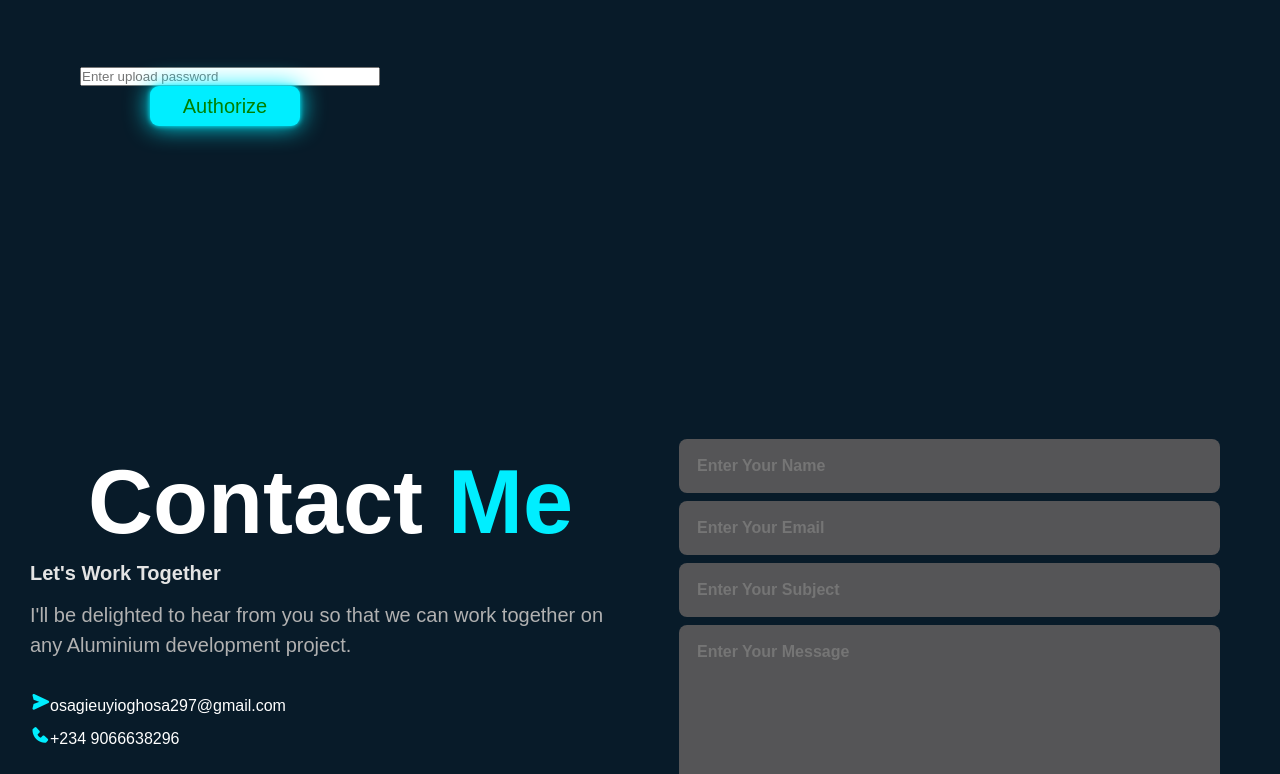
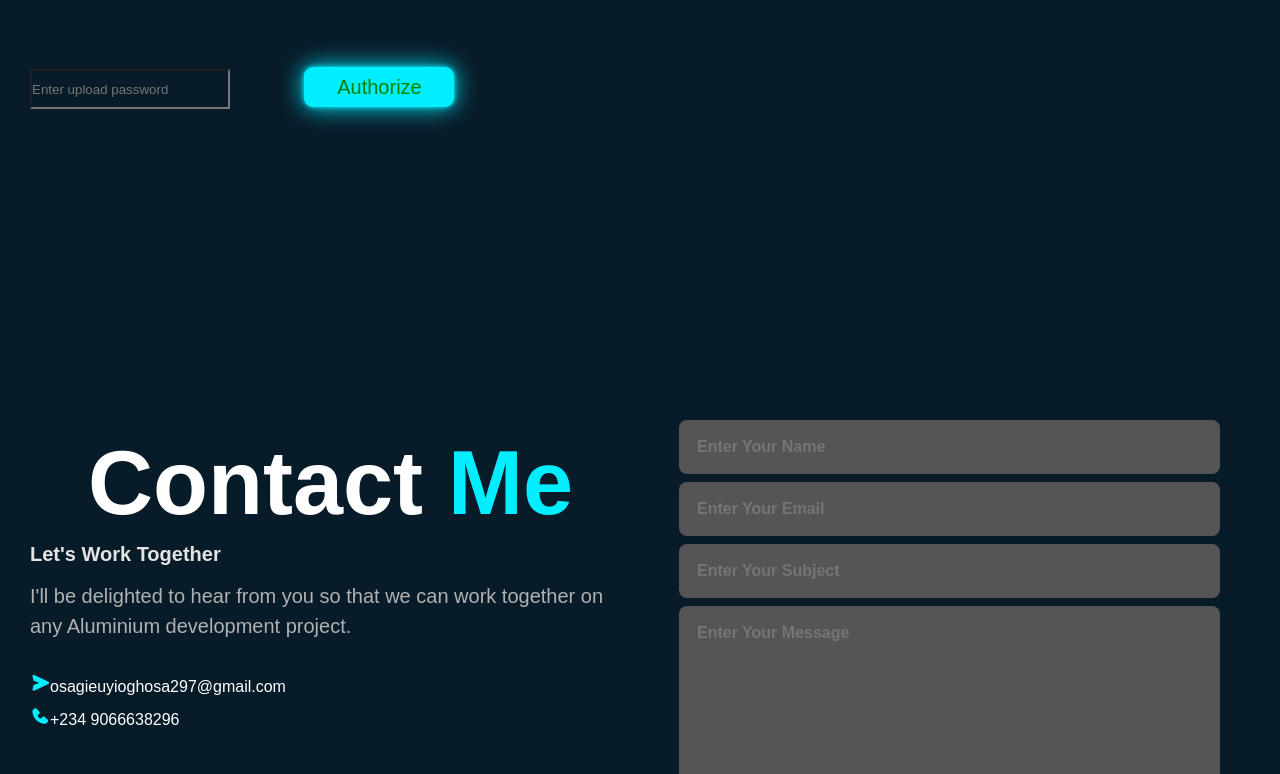
Before and after one commit to uyioghosaAllumi/Uyioghosa-Technical-Aluminium-Enterprises, a plain HTML site: page index.html in a window 1280 px wide. Shown: the part 5733-6507 px from the top of the page. Drawn offline with nearby package versions, Linux system fonts and the light colour scheme.

Commit message:
Update style.css

```diff
--- a/style.css
+++ b/style.css
@@ -681,15 +681,15 @@ section {
 }
 
 .authorize {
-    margin-left: 150px;
+    margin-left: 70px;
 }
 
 #authPassword {
-    display: flex;
-    width: 300px;
-    align-items: center;
-    justify-content: center;
-    margin-left: 80px;
+    width: 200px;
+    margin-left: 30px;
+    height: 40px;
+    background: #081b29;
+    color: white;
 }
 
 .row:hover img {
```
